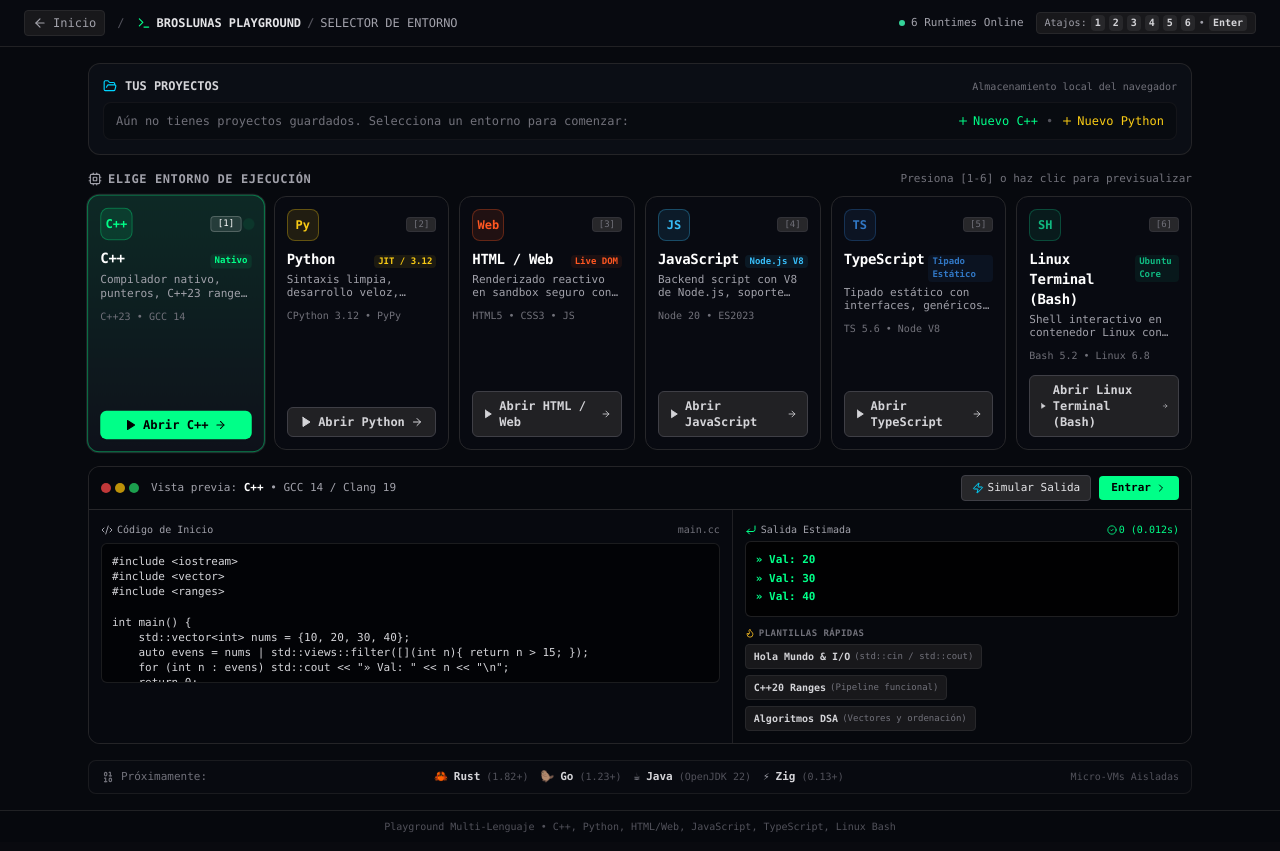
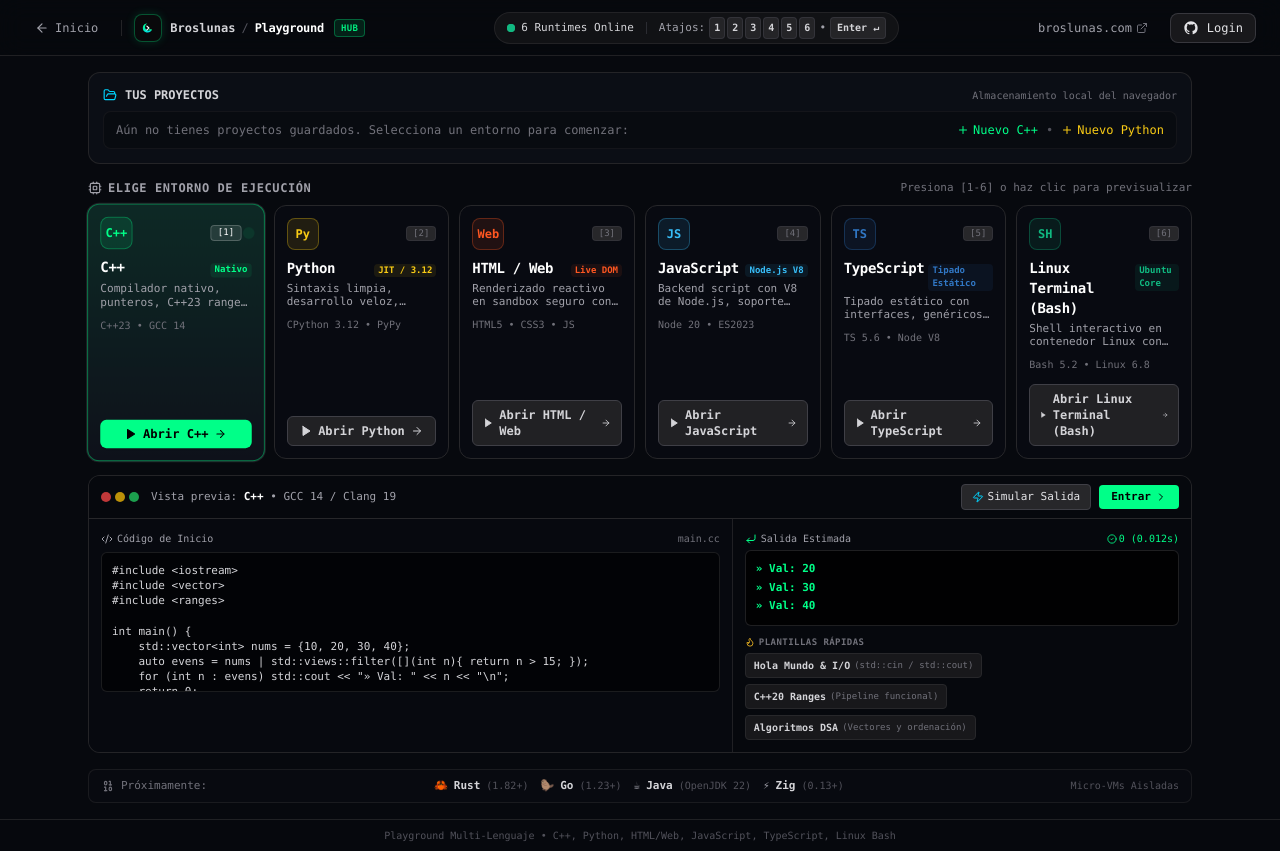
Before and after one commit to Broslunas/cpp-playground, a Next.js app: page /playground in a window 1280 px wide. Built offline with nearby package versions, Linux system fonts and the light colour scheme; no server answers.

Commit message:
feat: add playground workspace components and project management library

```diff
--- a/src/components/playground/LanguageSelector.tsx
+++ b/src/components/playground/LanguageSelector.tsx
@@ -21,10 +21,12 @@
   Binary,
   ArrowLeft,
   Plus,
+  ExternalLink,
 } from "lucide-react";
-import { SupportedLanguage, Project } from "@/types";
+import { SupportedLanguage, Project, AuthUser } from "@/types";
 import { getProjects, getRawLocalProjects, clearAllLocalStorage } from "@/lib/projects";
 import { fetchAuthStatus, fetchCloudProjects, pushProjectsToCloud } from "@/lib/cloud-projects";
+import { UserMenu } from "@/components/auth/UserMenu";
 
 export const ALL_LANGUAGES: SupportedLanguage[] = [
   "cpp",
@@ -365,40 +367,108 @@
 
   return (
     <div className="min-h-screen bg-[#07090e] text-zinc-100 flex flex-col font-mono selection:bg-neon-green/30 selection:text-white">
-      {/* Compact Top Navigation Bar */}
-      <header className="border-b border-zinc-800/80 bg-[#080a10] px-3 sm:px-6 py-2.5 flex items-center justify-between text-xs">
+      {/* Redesigned Sleek Header */}
+      <header className="sticky top-0 z-40 w-full border-b border-zinc-800/80 bg-[#07090e]/85 backdrop-blur-md px-3 sm:px-6 h-14 flex items-center justify-between text-xs font-mono">
+        {/* Left: Home Navigation & Brand Lockup */}
         <div className="flex items-center gap-2 sm:gap-3">
           <Link
             href="/"
-            className="flex items-center gap-1.5 text-zinc-400 hover:text-white transition-colors px-2 py-1 rounded bg-zinc-900 border border-zinc-800"
+            className="flex items-center gap-1.5 px-2.5 py-1.5 rounded-lg text-zinc-400 hover:text-white hover:bg-zinc-800/60 border border-transparent hover:border-zinc-700/60 transition-all"
+            title="Volver al inicio"
           >
             <ArrowLeft className="w-3.5 h-3.5" />
-            <span>Inicio</span>
+            <span className="hidden sm:inline">Inicio</span>
           </Link>
-          <span className="text-zinc-600">/</span>
-          <div className="flex items-center gap-1.5 font-semibold text-zinc-200">
-            <Terminal className="w-3.5 h-3.5 text-neon-green" />
-            <span>BROSLUNAS PLAYGROUND</span>
-            <span className="text-zinc-600">/</span>
-            <span className="text-zinc-400 font-normal">SELECTOR DE ENTORNO</span>
+
+          <div className="h-4 w-[1px] bg-zinc-800/90 hidden sm:block" />
+
+          <Link href="/" className="flex items-center gap-2 group">
+            <div className="w-7 h-7 rounded-lg overflow-hidden border border-neon-green/30 shadow-[0_0_10px_rgba(0,255,136,0.15)] flex items-center justify-center bg-zinc-950 group-hover:border-neon-green transition-all">
+              <svg viewBox="0 0 512 512" className="w-4 h-4" fill="none" xmlns="http://www.w3.org/2000/svg">
+                <path
+                  d="M 235 110 A 145 145 0 1 0 375 295 A 120 120 0 1 1 235 110 Z"
+                  fill="url(#headerMoonGrad)"
+                />
+                <path
+                  d="M 220 195 L 285 256 L 220 317"
+                  stroke="#ffffff"
+                  strokeWidth="38"
+                  strokeLinecap="round"
+                  strokeLinejoin="round"
+                />
+                <line
+                  x1="295"
+                  y1="317"
+                  x2="355"
+                  y2="317"
+                  stroke="#00ff88"
+                  strokeWidth="38"
+                  strokeLinecap="round"
+                />
+                <defs>
+                  <linearGradient id="headerMoonGrad" x1="0%" y1="0%" x2="100%" y2="100%">
+                    <stop offset="0%" stopColor="#00ff88" />
+                    <stop offset="100%" stopColor="#00d4ff" />
+                  </linearGradient>
+                </defs>
+              </svg>
+            </div>
+            <div className="flex items-center gap-1.5 text-xs">
+              <span className="font-semibold text-zinc-300 group-hover:text-neon-green transition-colors">
+                Broslunas
+              </span>
+              <span className="text-zinc-600">/</span>
+              <span className="font-bold text-white tracking-tight">Playground</span>
+              <span className="hidden md:inline-block ml-1 px-1.5 py-0.2 text-[9px] uppercase tracking-wider text-neon-green/90 bg-neon-green/10 border border-neon-green/30 rounded font-bold">
+                Hub
+              </span>
+            </div>
+          </Link>
+        </div>
+
+        {/* Center: Live Status & Hotkeys Pill */}
+        <div className="hidden lg:flex items-center gap-3 px-3 py-1 rounded-full bg-zinc-900/70 border border-zinc-800/80 text-[11px] text-zinc-400">
+          <div className="flex items-center gap-1.5">
+            <span className="relative flex h-2 w-2">
+              <span className="animate-ping absolute inline-flex h-full w-full rounded-full bg-emerald-400 opacity-75" />
+              <span className="relative inline-flex rounded-full h-2 w-2 bg-emerald-500" />
+            </span>
+            <span className="text-zinc-300 font-medium">{ALL_LANGUAGES.length} Runtimes Online</span>
+          </div>
+          <div className="w-[1px] h-3 bg-zinc-700/60" />
+          <div className="flex items-center gap-1 text-zinc-400">
+            <span>Atajos:</span>
+            <div className="flex items-center gap-0.5">
+              {ALL_LANGUAGES.map((_, i) => (
+                <kbd key={i} className="px-1 py-0.5 rounded bg-zinc-800/90 border border-zinc-700/60 text-zinc-300 text-[10px] font-bold">
+                  {i + 1}
+                </kbd>
+              ))}
+            </div>
+            <span>•</span>
+            <kbd className="px-1.5 py-0.5 rounded bg-zinc-800/90 border border-zinc-700/60 text-zinc-300 text-[10px] font-bold">
+              Enter ↵
+            </kbd>
           </div>
         </div>
 
-        <div className="flex items-center gap-3 text-[11px] text-zinc-400">
-          <div className="hidden sm:flex items-center gap-1.5">
-            <span className="w-1.5 h-1.5 rounded-full bg-emerald-400 animate-pulse" />
-            <span className="text-zinc-400">{ALL_LANGUAGES.length} Runtimes Online</span>
-          </div>
-          <div className="hidden md:flex items-center gap-1 bg-zinc-900 border border-zinc-800 px-2 py-0.5 rounded text-[10px]">
-            <span>Atajos:</span>
-            {ALL_LANGUAGES.map((_, i) => (
-              <kbd key={i} className="px-1 bg-zinc-800 rounded text-zinc-300 font-bold">
-                {i + 1}
-              </kbd>
-            ))}
-            <span>•</span>
-            <kbd className="px-1 bg-zinc-800 rounded text-zinc-300 font-bold">Enter</kbd>
-          </div>
+        {/* Right: Quick Links & Cloud Account */}
+        <div className="flex items-center gap-2.5 sm:gap-3">
+          <a
+            href="https://broslunas.com"
+            target="_blank"
+            rel="noopener noreferrer"
+            className="hidden sm:inline-flex items-center gap-1 px-2.5 py-1.5 rounded-lg text-zinc-400 hover:text-zinc-200 hover:bg-zinc-800/60 transition-colors text-xs font-mono"
+          >
+            <span>broslunas.com</span>
+            <ExternalLink className="w-3 h-3 text-zinc-500" />
+          </a>
+          <UserMenu
+            compact={true}
+            onUserChange={(user) => {
+              setIsLoggedIn(Boolean(user));
+            }}
+          />
         </div>
       </header>
 
--- a/src/components/playground/PlaygroundWorkspace.tsx
+++ b/src/components/playground/PlaygroundWorkspace.tsx
@@ -451,10 +451,10 @@
   }, [code, stdin, compiler, standard, compilerSettings, language, saveCurrentProject, activeProjectId]);
 
   // Project selection within current language
-  const handleSelectProject = (id: string) => {
+  const handleSelectProject = (id: string, projectList?: Project[]) => {
     saveCurrentProject();
 
-    const target = projects.find((p) => p.id === id);
+    const target = (projectList || projects).find((p) => p.id === id);
     if (target) {
       setActiveId(target.id);
       if (!authUser) {
@@ -479,15 +479,29 @@
 
   // Create Project in current language
   const handleCreateProject = async () => {
+    saveCurrentProject();
+
     const langDef = getLanguage(language);
     const newProj = createProject(
       `Proyecto ${langDef.name} ${projects.length + 1}`,
-      langDef.defaultCode,
+      "",
       langDef.defaultStandard,
       "",
       DEFAULT_COMPILER_SETTINGS,
       language
     );
+
+    setActiveId(newProj.id);
+    if (!authUser) {
+      setActiveProjectId(newProj.id, language);
+    }
+    setCode("");
+    setStdin("");
+    setCompiler(newProj.compiler);
+    setStandard(newProj.options || langDef.defaultStandard);
+    setCompilerSettings(DEFAULT_COMPILER_SETTINGS);
+    setProjectName(newProj.name);
+    setOutput(null);
 
     if (authUser) {
       setSyncStatus("saving");
@@ -495,14 +509,15 @@
       const finalProj = saved || newProj;
       const updated = [finalProj, ...projects];
       setProjects(updated);
-      handleSelectProject(finalProj.id);
+      if (finalProj.id !== newProj.id) {
+        setActiveId(finalProj.id);
+      }
       setSyncStatus("synced");
       showNotification("Proyecto creado en la nube ✓");
     } else {
       const updated = [newProj, ...projects];
       setProjects(updated);
       saveLanguageProjects(language, updated);
-      handleSelectProject(newProj.id);
     }
   };
 
@@ -675,14 +690,14 @@
       const finalProj = saved || newProj;
       const updated = [finalProj, ...projects];
       setProjects(updated);
-      handleSelectProject(finalProj.id);
+      handleSelectProject(finalProj.id, updated);
       setSyncStatus("synced");
       showNotification(`Plantilla guardada en la nube ✓`);
     } else {
       const updated = [newProj, ...projects];
       setProjects(updated);
       saveLanguageProjects(language, updated);
-      handleSelectProject(newProj.id);
+      handleSelectProject(newProj.id, updated);
       showNotification(`Plantilla "${template.title}" cargada`);
     }
   };
@@ -925,6 +940,9 @@
           onToggleSidebar={() => setIsSidebarOpen(!isSidebarOpen)}
           isSidebarOpen={isSidebarOpen}
           projectName={projectName}
+          onProjectNameChange={(newName) => {
+            if (activeProjectId) handleRenameProject(activeProjectId, newName);
+          }}
           hasActiveProject={Boolean(activeProjectId)}
           compilerSettings={compilerSettings}
           onOpenSettings={() => setIsSettingsOpen(true)}
```
Also changed, not shown: src/components/playground/Toolbar.tsx (+70 -5 lines), src/lib/projects.ts (line endings or trailing spaces).
